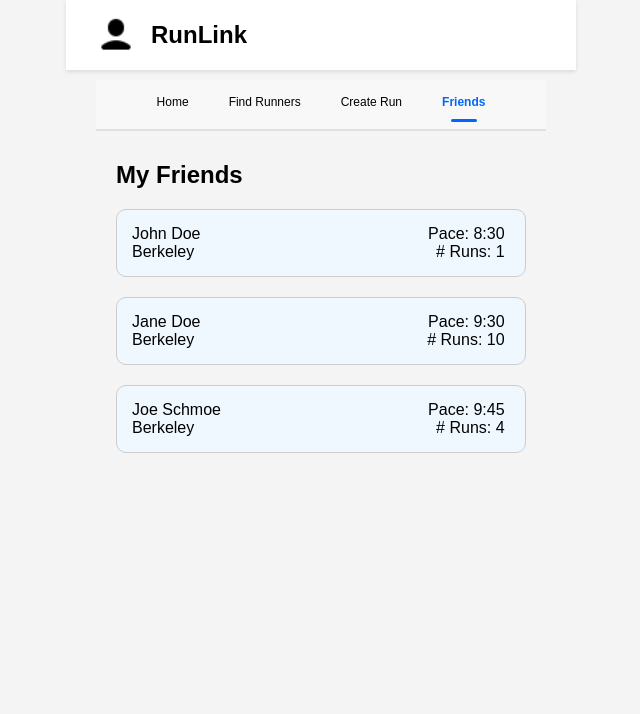
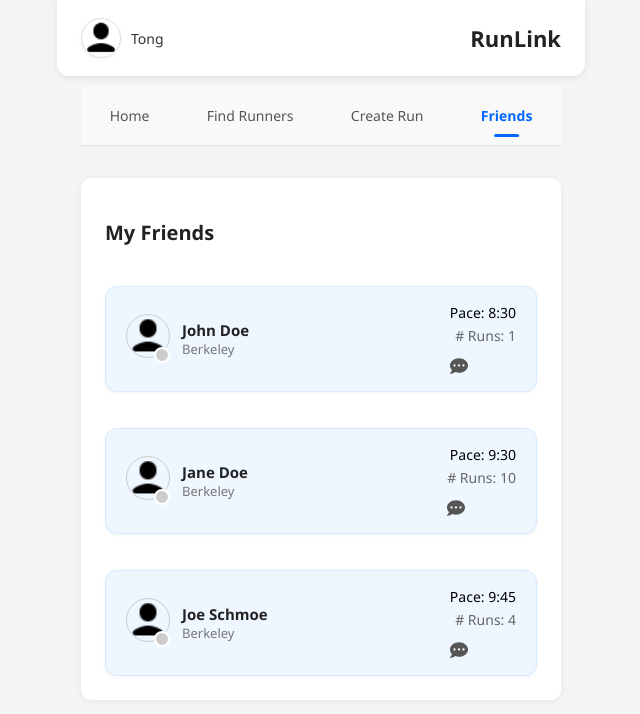
Before and after one commit to steffilin/160project, a React (Create React App) app in the folder frontend/: page /landing in a window 1280 px wide. Both pictures are taken after a click on the element "Friends". Shown: the top 714 px of the page, without its empty margins (319-959 px from the left). Built offline with nearby package versions, Linux system fonts and the light colour scheme.

Commit message:
modify loginpage and friend list page to make it more nature and add more features about the homepage

```diff
--- a/frontend/package.json
+++ b/frontend/package.json
@@ -10,6 +10,7 @@
     "frontend": "file:",
     "react": "^19.1.0",
     "react-dom": "^19.1.0",
+    "react-icons": "^5.5.0",
     "react-router-dom": "^7.5.0",
     "react-scripts": "5.0.1",
     "web-vitals": "^2.1.4"
--- a/frontend/src/App.js
+++ b/frontend/src/App.js
@@ -7,10 +7,13 @@ import RegisterPage from './pages/RegisterPage';
 import ProfilePage from './pages/ProfilePage';
 import MatchingFriends from './pages/matchingFriends';
 
+
+import FriendsPage, { FriendsLayout } from './pages/FriendsPage';
+
 import LandingLayout from './pages/LandingLayout';
 import LandingHome from './pages/LandingHome';
 import FindRunnersPage from './pages/FindRunnersPage';
-import { FriendsPage, FriendsLayout } from './pages/FriendsPage';
+
 import CreateRunPage from './pages/CreateRunPage';
 import Chat from './pages/Chat';
 
--- a/frontend/src/pages/FriendList.js
+++ b/frontend/src/pages/FriendList.js
@@ -1,58 +1,44 @@
-import React, { useState } from 'react';
+import React from 'react';
 import '../styles/FriendList.css';
 import { useNavigate } from 'react-router-dom';
-
-const exampleFriend = {
-  name: "John Doe",
-  gender: 'male',
-  age: 22,
-  location: 'Berkeley',
-  paceMinutes: 8,
-  paceSeconds: 30,
-  runCount: 2,
-  availability: {
-    Monday: [],
-    Tuesday: [],
-    Wednesday: [],
-    Thursday: [],
-    Friday: [],
-    Saturday: [],
-    Sunday: []
-  }
-}
+import { FaCommentDots } from 'react-icons/fa';
 
 function FriendCard({ user }) {
   const navigate = useNavigate();
-  const handleClick = (event) => {
-    console.log("Chat with", user.name, "opened.");
+
+  const handleChatClick = (e) => {
+    e.stopPropagation(); // 阻止冒泡，避免触发整个卡片点击
     navigate('chat', { state: { user } });
-  }
+  };
 
-  const card = (
-    <div className="friend-card" onClick={handleClick}>
-      <div className="friend-card-info">
-        <div>{user.name}</div>
-        <div>{user.location}</div>
+  return (
+    <div className="friend-card">
+      <div className="friend-left">
+        <div className="avatar-container">
+          <div className={`status-dot ${user.online ? 'online' : 'offline'}`}></div>
+          <img src="/user.png" alt="avatar" className="friend-avatar" />
+        </div>
+        <div className="friend-card-info">
+          <div className="name">{user.name}</div>
+          <div className="location">{user.location}</div>
+        </div>
       </div>
+
       <div className="friend-card-info right">
-        <div>Pace: {user.paceMinutes}:{user.paceSeconds}</div>
-        <div># Runs: {user.runCount}</div>
+        <div className="pace">Pace: {user.paceMinutes}:{user.paceSeconds}</div>
+        <div className="runs"># Runs: {user.runCount}</div>
+        <FaCommentDots className="chat-icon" onClick={handleChatClick} />
       </div>
     </div>
-  )
-  return card;
-};
+  );
+}
 
 function FriendList({ friendList }) {
   return (
     <div className="friend-list-container">
-      {
-        friendList.map((friend, index) => {
-          return (
-            <FriendCard key={index} user={friend} />
-          )
-        })
-      }
+      {friendList.map((friend, index) => (
+        <FriendCard key={index} user={friend} />
+      ))}
     </div>
   );
 }
--- a/frontend/src/pages/FriendsPage.js
+++ b/frontend/src/pages/FriendsPage.js
@@ -74,4 +74,5 @@ function FriendsLayout() {
   );
 }
 
-export { FriendsLayout, FriendsPage };
+export { FriendsLayout };
+export default FriendsPage;
--- a/frontend/src/pages/LandingLayout.js
+++ b/frontend/src/pages/LandingLayout.js
@@ -6,9 +6,16 @@ import '../styles/LandingLayout.css';
 function LandingLayout() {
   const navigate = useNavigate();
   const [activeTab, setActiveTab] = useState('home');
+  const [menuOpen, setMenuOpen] = useState(false);
+
+  const user = {
+    name: 'Tong',
+    avatar: '/user.png',
+  };
 
   const handleTabClick = (tab) => {
     setActiveTab(tab);
+    setMenuOpen(false);
     if (tab === 'home') {
       navigate('/landing');
     } else {
@@ -16,21 +23,30 @@ function LandingLayout() {
     }
   };
 
+  const handleLogout = () => {
+    localStorage.clear();
+    navigate('/');
+  };
+
   return (
     <div>
-            {/* Top Bar (full width) */}
+      {/* Top Bar */}
       <div className="top-bar">
-                <img
-                    src="/user.png"
-                    alt="Profile"
-                    onClick={() => navigate('/profile')}
-                />
+        <div className="profile-group" onClick={() => setMenuOpen(!menuOpen)}>
+          <img src={user.avatar} alt="User" />
+          <span className="username">{user.name}</span>
+        </div>
+        {menuOpen && (
+          <div className="dropdown-menu">
+            <div onClick={() => navigate('/profile')}>View Profile</div>
+            <div onClick={handleLogout}>Logout</div>
+          </div>
+        )}
         <h2>RunLink</h2>
       </div>
 
-            {/* Landing Container (only for tabs and content) */}
+      {/* Tabs */}
       <div className="landing-container">
-                {/* Tabs */}
         <div className="tabs">
           <div className={`tab ${activeTab === 'home' ? 'active' : ''}`} onClick={() => handleTabClick('home')}>
             Home
--- a/frontend/src/styles/FriendList.css
+++ b/frontend/src/styles/FriendList.css
@@ -1,21 +1,105 @@
-.friend-list {
+.friend-list-container {
   display: flex;
   flex-direction: column;
+  gap: 16px;
+  margin-top: 20px;
 }
 
 .friend-card {
   display: flex;
-  flex-direction: row;
+  justify-content: space-between;
+  align-items: center;
+  padding: 16px 20px;
+  border-radius: 12px;
+  background-color: #eef6ff;
+  border: 1px solid #d6eaff;
+  box-shadow: 0 1px 4px rgba(0, 0, 0, 0.05);
+  transition: transform 0.2s ease, box-shadow 0.2s ease;
+}
+
+.friend-left {
+  display: flex;
+  align-items: center;
+  gap: 12px;
+}
+
+.friend-avatar {
+  width: 42px;
+  height: 42px;
+  border-radius: 50%;
+  object-fit: cover;
+  border: 1px solid #ccc;
+}
+
+.avatar-container {
   position: relative;
+}
+
+.status-dot {
+  position: absolute;
+  bottom: 0;
+  right: 0;
+  width: 12px;
+  height: 12px;
+  border-radius: 50%;
+  border: 2px solid white;
+}
+
+.status-dot.online {
+  background-color: #34c759;
+}
+
+.status-dot.offline {
+  background-color: #ccc;
 }
 
 .friend-card-info {
   display: flex;
   flex-direction: column;
+  font-size: 14px;
 }
 
-.right {
-  position: absolute;
-  right: 5%;
+.friend-card-info .name {
+  font-weight: 600;
+  font-size: 15px;
+  color: #222;
+}
+
+.friend-card-info .location {
+  font-size: 13px;
+  color: #777;
+}
+
+.friend-card-info.right {
   text-align: right;
+  gap: 4px;
 }
+
+.friend-card-info.right .pace {
+  font-weight: 500;
+}
+
+.friend-card-info.right .runs {
+  color: #666;
+}
+
+.chat-icon {
+  font-size: 18px;
+  margin-top: 8px;
+  color: #555;
+  cursor: pointer;
+  transition: color 0.2s ease;
+}
+
+.chat-icon:hover {
+  color: #0066ff;
+}
+
+.friends-page-title {
+  font-size: 22px;
+  font-weight: 700;
+  margin: 30px 0 12px 0;
+  padding-left: 6px;
+  color: #333;
+  border-left: 4px solid #0066ff;
+}
--- a/frontend/src/styles/LandingLayout.css
+++ b/frontend/src/styles/LandingLayout.css
@@ -1,5 +1,5 @@
 .landing-container {
-    max-width: 450px;
+  max-width: 480px;
   margin: 0 auto;
   padding: 10px 20px;
 }
@@ -7,65 +7,71 @@
 /* Top Navigation Bar */
 .top-bar {
   display: flex;
-    max-width: 450px;
+  align-items: center;
+  justify-content: space-between;
+  max-width: 480px;
   margin: 0 auto;
-    align-items: center;
-    padding: 15px 30px;
+  padding: 18px 24px;
   background-color: #ffffff;
-    box-shadow: 0px 2px 4px rgba(0,0,0,0.1);
+  box-shadow: 0px 2px 6px rgba(0, 0, 0, 0.08);
+  border-radius: 0 0 12px 12px;
 }
 
 /* Profile Image */
 .top-bar img {
-    width: 40px;
-    height: 40px;
+  width: 42px;
+  height: 42px;
   border-radius: 50%;
-    margin-right: 15px;
   cursor: pointer;
   object-fit: cover;
+  border: 2px solid #eeeeee;
+  box-shadow: 0 1px 4px rgba(0, 0, 0, 0.05);
 }
 
 /* Title */
 .top-bar h2 {
-    font-size: 24px;
-    font-weight: 600;
+  font-size: 22px;
+  font-weight: 700;
   margin: 0;
+  color: #222;
 }
 
 /* Tabs Bar */
 .tabs {
   display: flex;
-    justify-content: center;
-    background-color: #f8f8f8;
-    border-bottom: 2px solid #e0e0e0;
-    gap: 40px;
-    padding: 15px 0;
+  justify-content: space-around;
+  background-color: #f9f9f9;
+  border-bottom: 1px solid #e5e5e5;
+  padding: 14px 0;
+  position: sticky;
+  top: 0;
+  z-index: 10;
 }
 
 /* Individual Tab */
 .tab {
-    font-size: 12px;
+  font-size: 14px;
+  padding: 6px 0;
+  font-weight: 500;
+  color: #555;
   cursor: pointer;
-    padding-bottom: 5px;
-    transition: all 0.2s ease;
+  transition: all 0.25s ease;
   position: relative;
 }
 
-  /* Hover and Active */
 .tab:hover,
 .tab.active {
   color: #0066ff;
   font-weight: 600;
 }
 
-  /* Active tab underline */
 .tab.active::after {
   content: "";
   position: absolute;
-    bottom: -8px;
+  bottom: -6px;
   left: 50%;
   transform: translateX(-50%);
-    width: 60%;
+  width: 50%;
   height: 3px;
   background-color: #0066ff;
   border-radius: 2px;
@@ -74,6 +80,61 @@
 /* Main Content Area */
 .content-area {
   max-width: 800px;
-    margin: 30px auto;
-    padding: 0 20px;
+  margin: 32px auto;
+  padding: 24px;
+  background-color: #ffffff;
+  border-radius: 10px;
+  box-shadow: 0 1px 6px rgba(0, 0, 0, 0.06);
+  transition: box-shadow 0.3s ease;
 }
+
+.content-area:hover {
+  box-shadow: 0 2px 12px rgba(0, 0, 0, 0.08);
+}
+
+
+/* Profile group */
+.profile-group {
+  display: flex;
+  align-items: center;
+  cursor: pointer;
+  gap: 10px;
+}
+
+.profile-group img {
+  width: 38px;
+  height: 38px;
+  border-radius: 50%;
+  object-fit: cover;
+  border: 1px solid #ddd;
+}
+
+.username {
+  font-size: 14px;
+  font-weight: 500;
+  color: #333;
+}
+
+/* Dropdown menu */
+.dropdown-menu {
+  position: absolute;
+  top: 70px;
+  left: 20px;
+  background-color: white;
+  box-shadow: 0 2px 8px rgba(0,0,0,0.1);
+  border-radius: 6px;
+  overflow: hidden;
+  z-index: 999;
+}
+
+.dropdown-menu div {
+  padding: 10px 16px;
+  cursor: pointer;
+  font-size: 14px;
+  color: #333;
+  transition: background-color 0.2s ease;
+}
+
+.dropdown-menu div:hover {
+  background-color: #f5f5f5;
+}
--- a/frontend/src/styles/main.css
+++ b/frontend/src/styles/main.css
@@ -1,51 +1,93 @@
-/* src/styles/main.css */
-/* html, body {
-  height: 100%;
-  min-height: 100vh;
-  background-color: #f4f4f4;
-  margin: 0;
-  padding: 0;
-  font-family: Arial, sans-serif;
-} */
-
 body {
-    font-family: Arial, sans-serif;
+  font-family: 'Segoe UI', sans-serif;
   background-color: #f4f4f4;
   margin: 0;
   padding: 0;
 }
 
 .form-container {
-    max-width: 400px;
+  max-width: 480px;
   margin: 60px auto;
   background: white;
-    padding: 30px;
-    border-radius: 10px;
-    box-shadow: 0px 5px 15px rgba(0,0,0,0.1);
+  padding: 40px 30px;
+  border-radius: 16px;
+  box-shadow: 0px 8px 20px rgba(0, 0, 0, 0.08);
+  transition: box-shadow 0.3s ease;
 }
 
-  input, select, textarea {
-    width: 93%;
-    margin-bottom: 15px;
-    padding: 10px;
+.form-container:hover {
+  box-shadow: 0px 12px 24px rgba(0, 0, 0, 0.1);
+}
+
+input,
+select,
+textarea {
+  width: 100%;
+  padding: 12px 14px;
+  margin-bottom: 16px;
   font-size: 16px;
+  border: 1px solid #ccc;
+  border-radius: 6px;
   box-sizing: border-box;
+  transition: border 0.2s ease;
+}
+
+input:focus,
+select:focus,
+textarea:focus {
+  border-color: #0066ff;
+  outline: none;
+  box-shadow: 0 0 0 2px rgba(0, 102, 255, 0.1);
 }
 
 button {
   background-color: #0066ff;
   color: white;
   border: none;
-    padding: 12px;
+  padding: 14px;
   width: 100%;
-    border-radius: 5px;
+  border-radius: 6px;
   font-size: 16px;
+  font-weight: 500;
   cursor: pointer;
+  transition: background-color 0.3s ease;
 }
 
 button:hover {
   background-color: #0051cc;
 }
+
 form button {
   width: 100%;
 }
+
+label {
+  display: block;
+  font-weight: 500;
+  margin-bottom: 6px;
+  color: #444;
+  font-size: 15px;
+}
+
+h1 {
+  font-size: 26px;
+  margin-bottom: 8px;
+  color: #111;
+}
+
+h2 {
+  font-size: 20px;
+  margin-bottom: 6px;
+  color: #222;
+}
+
+p {
+  font-size: 14px;
+  color: #555;
+  margin-bottom: 20px;
+}
+
+textarea {
+  resize: vertical;
+  min-height: 80px;
+}
```
Also changed, not shown: 1 other file (tests, documents, lock files or other folders). Lines whose indentation alone changed are shown as unchanged.
